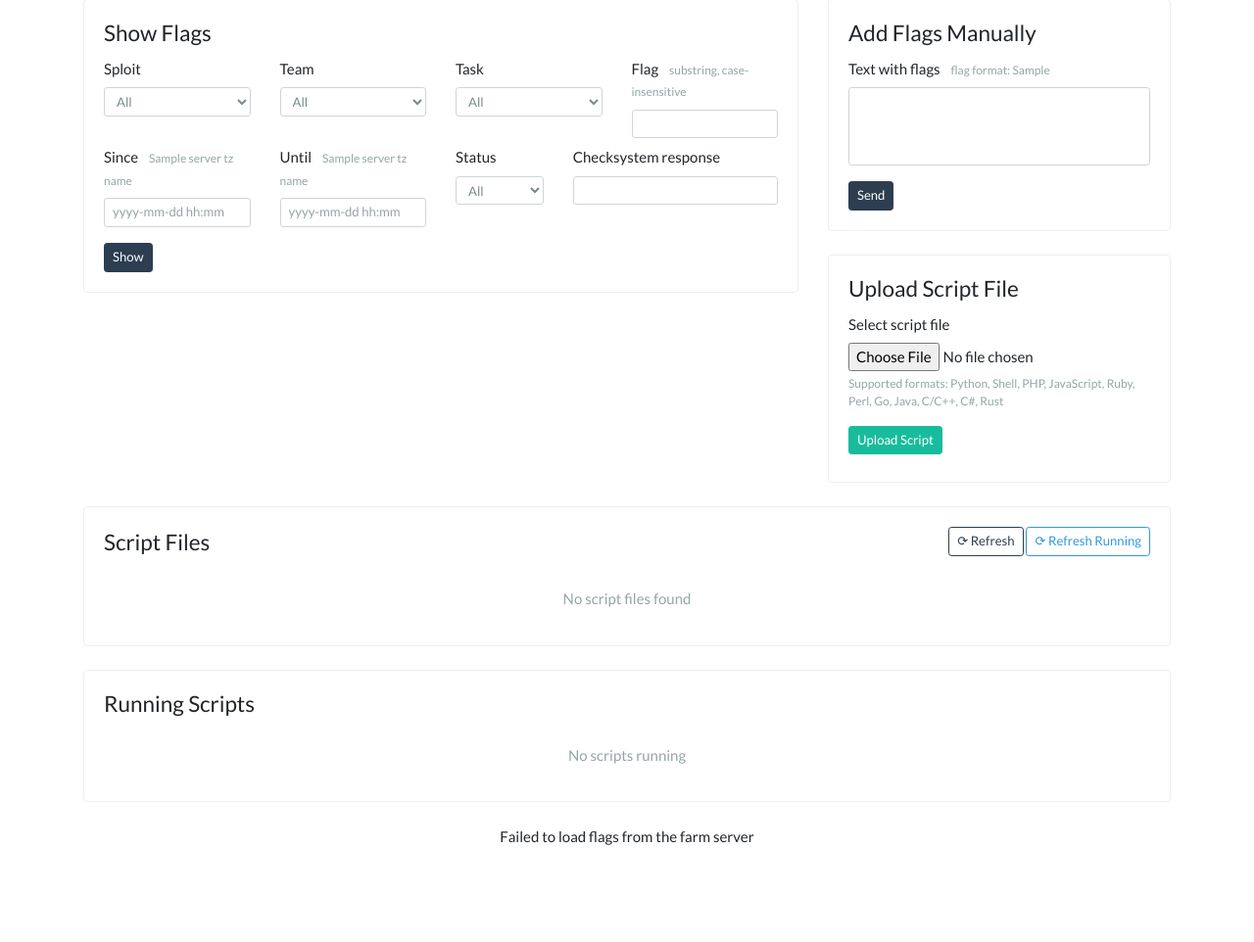
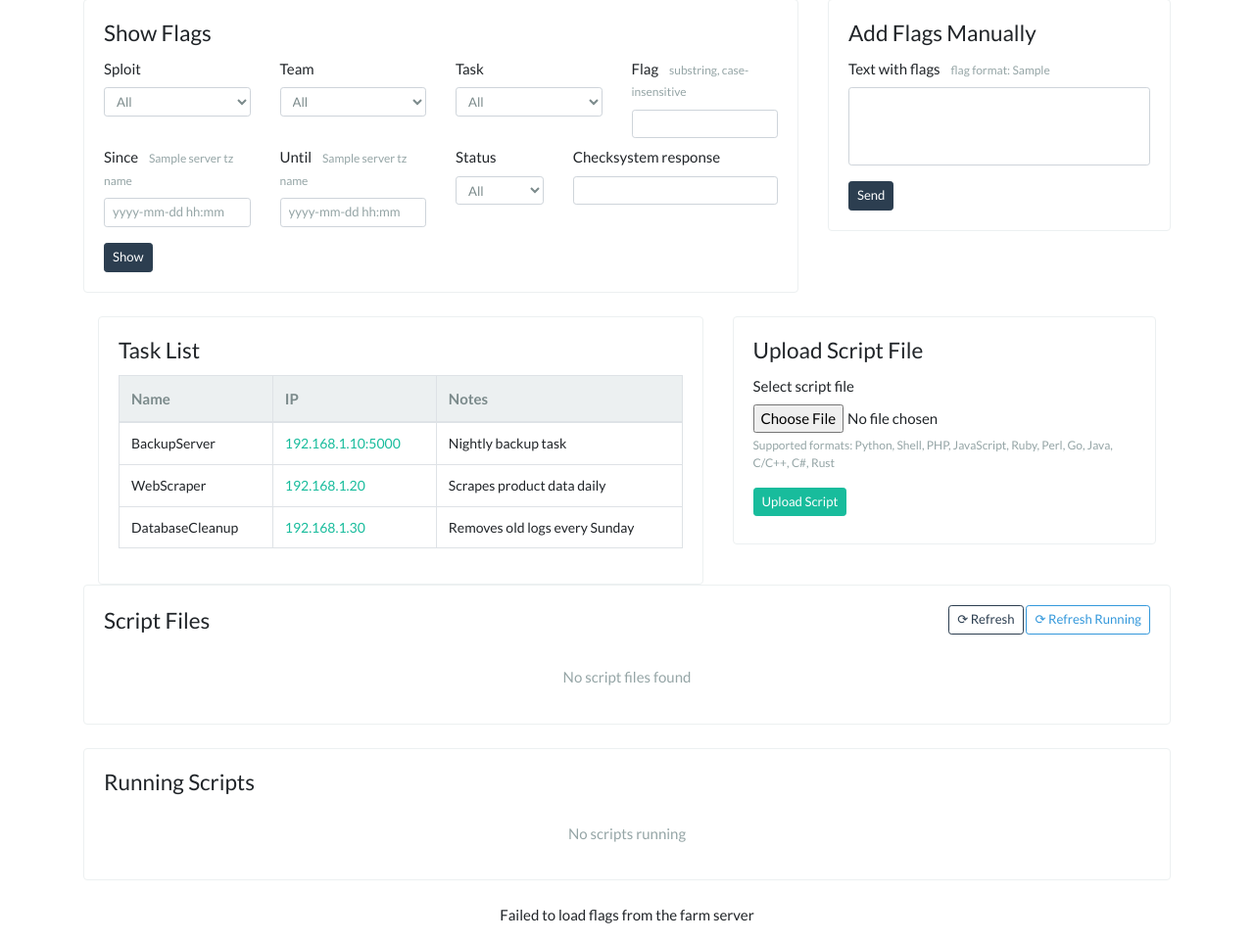
Before and after one commit to Nepaletka/AD_farm, a Flask app: template server/templates/index.html in a window 1280 px wide. Shown: the part 84-1046 px from the top of the page at 98% size. Before the commit the page ends 966 px from the top, so only its background shows below. Run offline with Flask 3, Linux system fonts and the light colour scheme; the template is opened without the code that fills it: most values are stand-ins (such as "Sample title", 1, 10 or a date in 2020); data that the repository does not hold is empty; some libraries are stand-ins or nearby versions.

Commit message:
task_table

```diff
--- a/server/models.py
+++ b/server/models.py
@@ -10,4 +10,5 @@ class FlagStatus(Enum):
 
 
 Flag = namedtuple('Flag', ['flag', 'sploit', 'team', 'task', 'time', 'status', 'checksystem_response'])
+Task = namedtuple('Task', ['Name', 'IP', 'Notes'])
 SubmitResult = namedtuple('SubmitResult', ['flag', 'status', 'checksystem_response'])
--- /dev/null
+++ b/server/tasks.json
@@ -0,0 +1,17 @@
+[
+    {
+        "Name": "BackupServer",
+        "IP": "192.168.1.10:5000",
+        "Notes": "Nightly backup task"
+    },
+    {
+        "Name": "WebScraper",
+        "IP": "192.168.1.20",
+        "Notes": "Scrapes product data daily"
+    },
+    {
+        "Name": "DatabaseCleanup",
+        "IP": "192.168.1.30",
+        "Notes": "Removes old logs every Sunday"
+    }
+]
--- a/server/templates/index.html
+++ b/server/templates/index.html
@@ -168,15 +168,41 @@
                     </form>
                 </div>
             </div>
+        </div>
+    </div>
+    <div class="container mt-4">
+    <div class="row">
+        <!-- Левая колонка: Task Table -->
+        <div class="col-lg-7">
+            <div class="card border-light">
+                <div class="card-body">
+                    <h4 class="card-title">Task List</h4>
+                    <div class="table-responsive">
+                        <table class="table table-bordered table-hover">
+                            <thead class="thead-light">
+                                <tr>
+                                    <th>Name</th>
+                                    <th>IP</th>
+                                    <th>Notes</th>
+                                </tr>
+                            </thead>
+                            <tbody class="task-table-body">
+                            </tbody>
+                        </table>
+                    </div>
+                </div>
+            </div>
+        </div>
 
-            <!-- Секция для загрузки файлов -->
-            <div class="card border-light mt-4">
+        <!-- Правая колонка: Upload Script File -->
+        <div class="col-lg-5">
+            <div class="card border-light">
                 <div class="card-body">
                     <h4 class="card-title">Upload Script File</h4>
                     <form id="upload-script-form" enctype="multipart/form-data">
                         <div class="form-group">
                             <label for="script-file">Select script file</label>
-                            <input type="file" class="form-control-file" id="script-file" name="file" accept=".py,.sh,.txt,.php,.js,.rb,.pl,.go,.java,.c,.cpp,.cs,.rs" required>
+                            <input type="file" class="form-control-file" id="script-file" name="file" required>
                             <small class="form-text text-muted">
                                 Supported formats: Python, Shell, PHP, JavaScript, Ruby, Perl, Go, Java, C/C++, C#, Rust
                             </small>
@@ -188,6 +214,8 @@
             </div>
         </div>
     </div>
+</div>
+
 
     <!-- Секция для отображения списка файлов -->
     <div class="row mb-4">
@@ -387,6 +415,34 @@ function loadScriptsList() {
         }
     });
 }
+
+function loadTasks() {
+    $.ajax({
+        url: '/api/get_tasks',
+        type: 'GET',
+        success: function(tasks) {
+            let html = '';
+            tasks.forEach(function(task) {
+                html += '<tr>';
+                html += '<td>' + escapeHtml(task.Name) + '</td>';
+                // Сделаем IP кликабельным
+                html += '<td><a href="http://' + encodeURIComponent(task.IP) + '" target="_blank">'
+                        + escapeHtml(task.IP) + '</a></td>';
+                html += '<td>' + escapeHtml(task.Notes) + '</td>';
+                html += '</tr>';
+            });
+            $('.task-table-body').html(html);
+        },
+        error: function(xhr) {
+            $('.task-table-body').html('<tr><td colspan="3" class="text-center text-danger">Failed to load tasks</td></tr>');
+        }
+    });
+}
+
+$(document).ready(function() {
+    loadTasks();
+});
+
 
 // Загрузка и отображение запущенных скриптов
 function loadRunningScripts() {
--- a/server/views.py
+++ b/server/views.py
@@ -1,5 +1,6 @@
 import re
 import time
+import json
 import os
 import subprocess
 import threading
@@ -12,7 +13,7 @@ from flask import jsonify, render_template, request, send_from_directory
 from werkzeug.utils import secure_filename
 
 from server import app, auth, database, reloader
-from server.models import FlagStatus
+from server.models import FlagStatus, Task
 
 
 @app.template_filter('timestamp_to_datetime')
@@ -452,6 +453,32 @@ def get_running_scripts():
     except Exception as e:
         return jsonify({"error": str(e)}), 500
 
+@app.route('/api/get_tasks')
+@auth.api_auth_required
+def get_tasks():
+    """Get list of all tasks from JSON file"""
+    try:
+        with open('tasks.json', 'r') as f:
+            data = json.load(f)
+
+        tasks = []
+        for item in data:
+            # Преобразуем словарь в namedtuple
+            task = Task(
+                Name=item.get('Name', ''),
+                IP=item.get('IP', ''),
+                Notes=item.get('Notes', '')
+            )
+            tasks.append(task._asdict())  # конвертируем в dict для jsonify
+
+        return jsonify(tasks)
+    except FileNotFoundError:
+        return jsonify({"error": "tasks.json file not found"}), 404
+    except json.JSONDecodeError:
+        return jsonify({"error": "Invalid JSON format"}), 400
+    except Exception as e:
+        return jsonify({"error": str(e)}), 500
+
 @app.route('/')
 @auth.auth_required
 def index():
```
